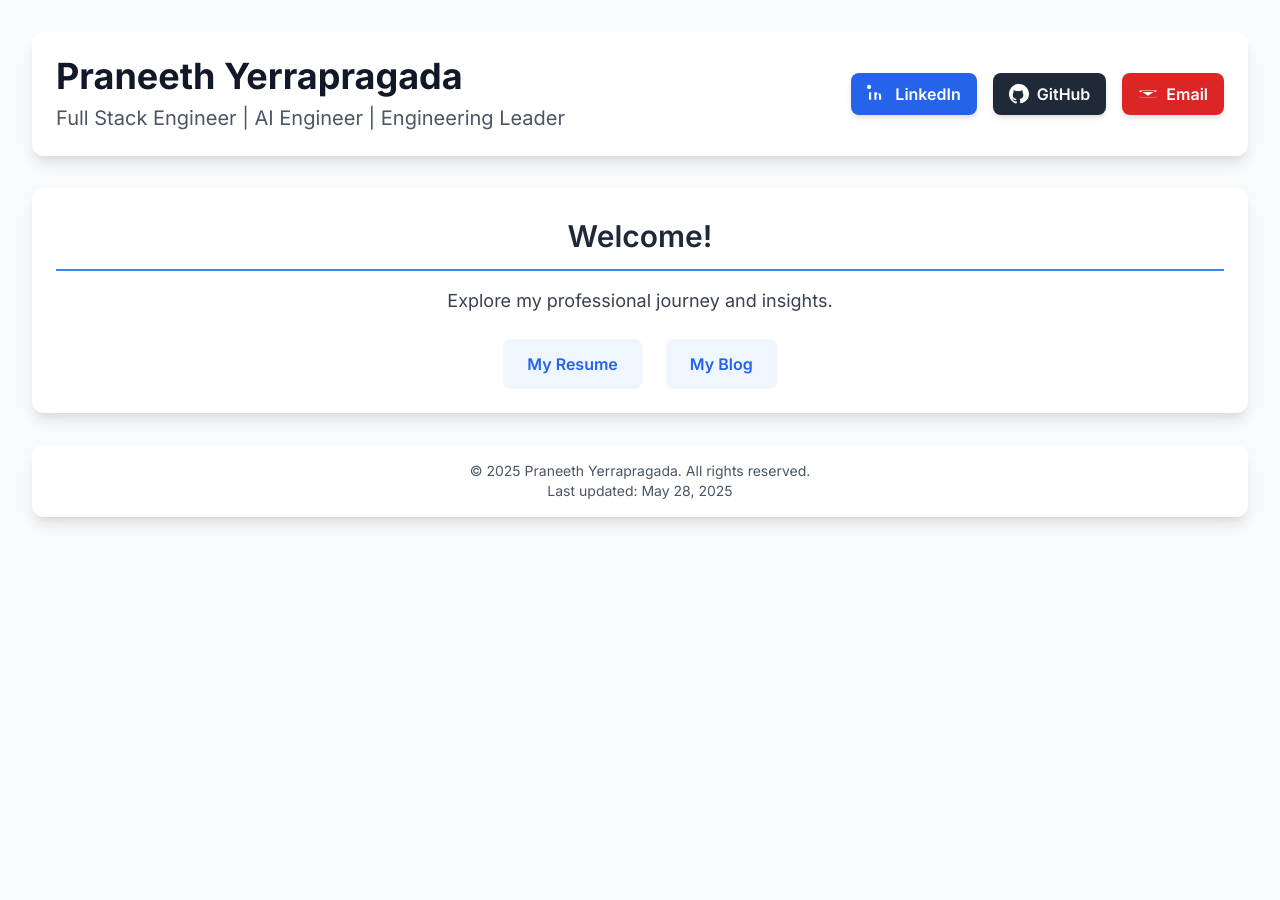
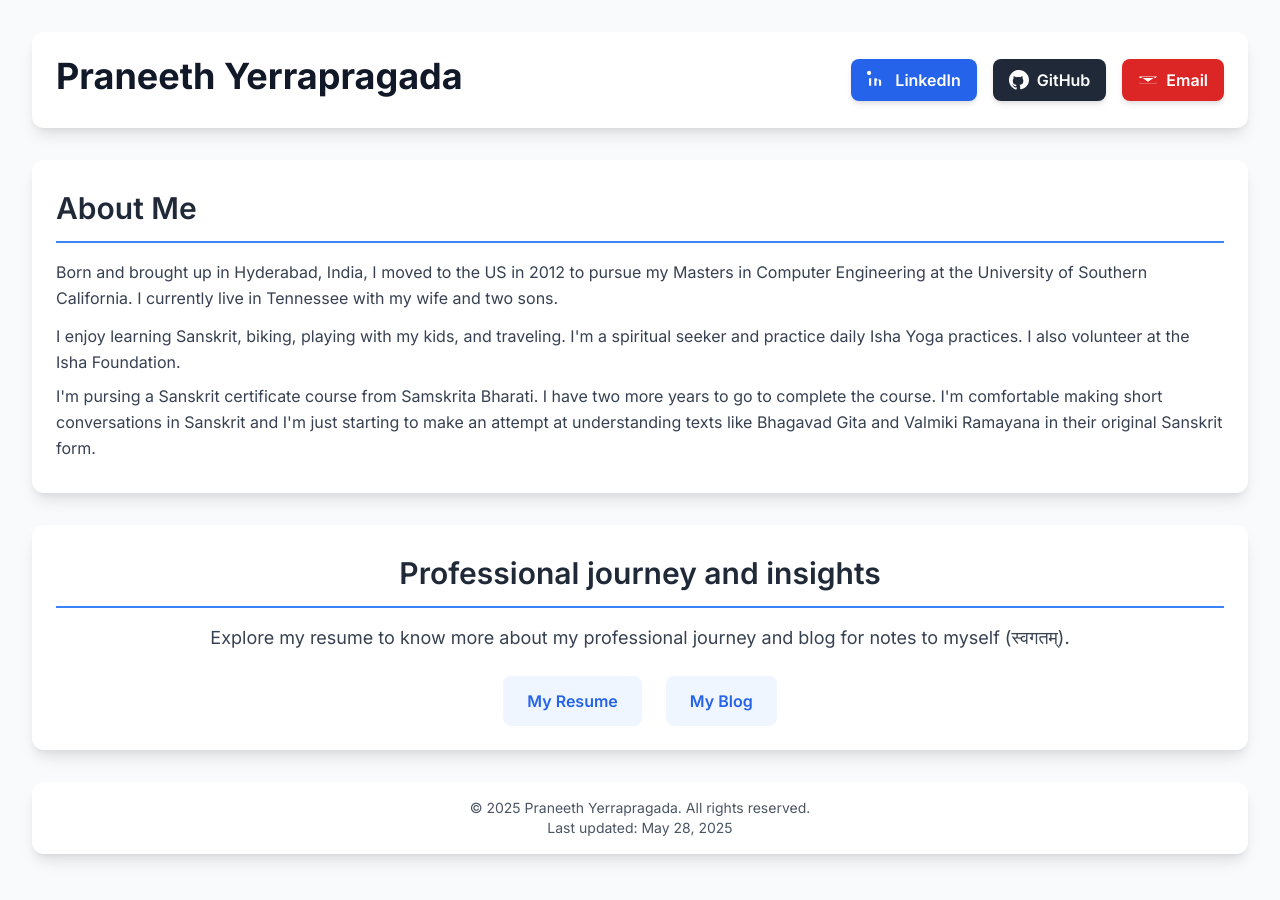
Before and after one commit to praneethys/praneethys.github.io, a Jekyll site: the page built from index.html, in a window 1280 px wide. Built offline with Jekyll 4.4.1, drawn with Linux system fonts in a browser that asks for light colours; nearby versions of some CDN libraries.

Commit message:
feat: add about me in landing page

```diff
--- a/_includes/header.html
+++ b/_includes/header.html
@@ -3,9 +3,9 @@
 >
   <div class="text-center md:text-left mb-4 md:mb-0">
     <h1 class="text-4xl font-bold text-gray-900 mb-2">Praneeth Yerrapragada</h1>
-    <p class="text-xl text-gray-600">
+    <!-- <p class="text-xl text-gray-600">
       Full Stack Engineer | AI Engineer | Engineering Leader
-    </p>
+    </p> -->
   </div>
   <div class="flex space-x-4">
     <a
--- a/index.html
+++ b/index.html
@@ -3,15 +3,58 @@ layout: default
 title: Praneeth Yerrapragada - Home
 ---
 
+<section class="card-section">
+  <h2 class="section-heading">About Me</h2>
+  <p class="entry-description mb-3">
+    Born and brought up in Hyderabad, India, I moved to the US in 2012 to pursue
+    my Masters in Computer Engineering at the University of Southern California.
+    I currently live in Tennessee with my wife and two sons.
+  </p>
+  <p class="entry-description">
+    I enjoy learning Sanskrit, biking, playing with my kids, and traveling. I'm
+    a spiritual seeker and practice daily
+    <a
+      href="https://isha.sadhguru.org/en-us/yoga/yoga-for-beginners/yoga-for-beginners-online-course"
+      target="_blank"
+      rel="noopener noreferrer"
+      >Isha Yoga practices</a
+    >. I also volunteer at the
+    <a
+      href="https://isha.sadhguru.org/en-us/volunteer"
+      target="_blank"
+      rel="noopener noreferrer"
+      >Isha Foundation</a
+    >.
+  </p>
+  <p class="entry-description">
+    I'm pursing a
+    <a
+      href="https://samskritabharatiusa.org/index.php/study/certified-course"
+      target="_blank"
+      rel="noopener noreferrer"
+      >Sanskrit certificate course</a
+    >
+    from
+    <a
+      href="https://samskritabharatiusa.org/"
+      target="_blank"
+      rel="noopener noreferrer"
+      >Samskrita Bharati</a
+    >. I have two more years to go to complete the course. I'm comfortable
+    making short conversations in Sanskrit and I'm just starting to make an
+    attempt at understanding texts like Bhagavad Gita and Valmiki Ramayana in
+    their original Sanskrit form.
+  </p>
+</section>
+
 <section class="card-section text-center">
-  <h2 class="section-heading">Welcome!</h2>
+  <h2 class="section-heading">Professional journey and insights</h2>
   <p class="text-lg text-gray-700 mb-6">
-    Explore my professional journey and insights.
+    Explore my resume to know more about my professional journey and blog for
+    notes to myself (स्वगतम्).
   </p>
   <div class="flex flex-col sm:flex-row justify-center gap-6">
-    <a href="/resume.html" class="nav-link">
-      My Resume
-    </a>
+    <a href="/resume.html" class="nav-link"> My Resume </a>
     <a href="/blog.html" class="nav-link"> My Blog </a>
   </div>
 </section>
```
Also changed, not shown: resume.html (+17 -17 lines).
